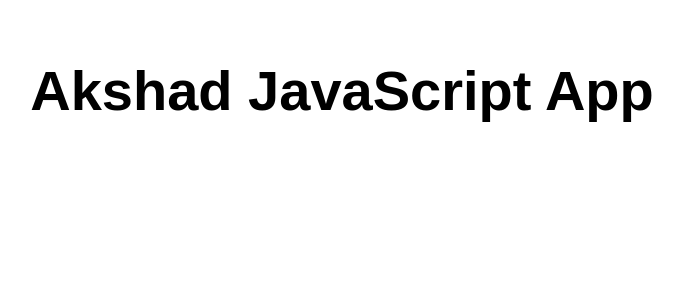
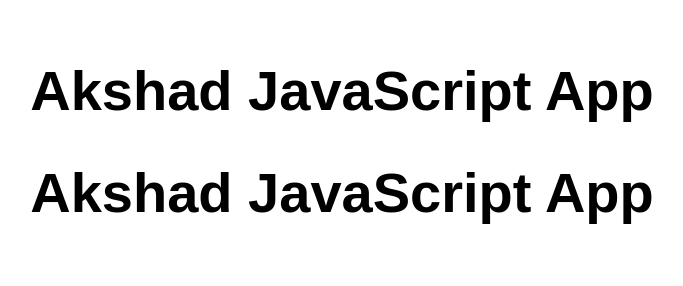
Before and after one commit to akshadkhapre23/Newtry, a website: page src/index.html in a window 1280 px wide. Shown: the whole page, without its empty margins (298-981 px from the left). Drawn offline with Linux system fonts and the light colour scheme.

Commit message:
Update index.html

```diff
--- a/src/index.html
+++ b/src/index.html
@@ -10,7 +10,9 @@
 
 <body>
   <main>
-    <h1>Akshad JavaScript App</h1>
+
+        <h1>Akshad JavaScript App</h1>
+        <h1>Akshad JavaScript App</h1>
   </main>
 </body>
 
```
